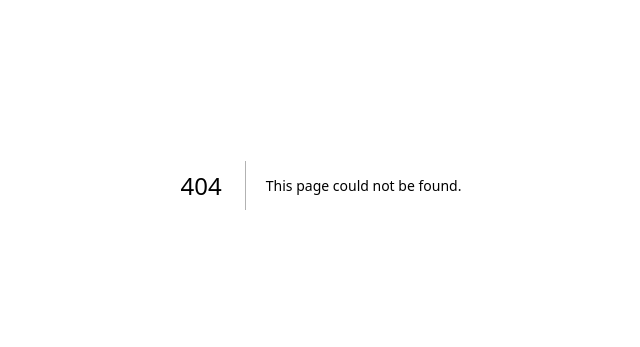
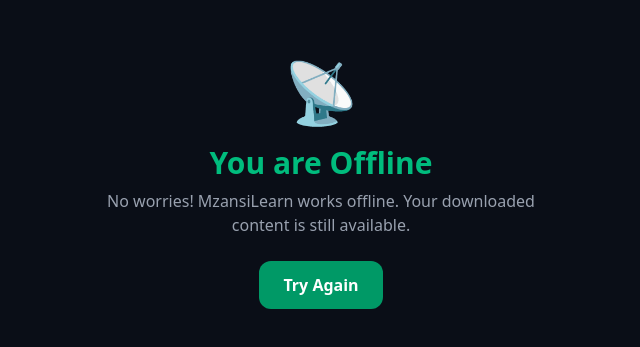
Before and after one commit to cece80/MzansiLearn, a Next.js app: page /offline in a window 1280 px wide. Before the commit this address had no page. Shown: the part 215-562 px from the top of the page, without its empty margins (319-959 px from the left). Built offline with nearby package versions, Linux system fonts and the light colour scheme.

Commit message:
feat: add src/app/offline/page.tsx (closes #1)

```diff
--- /dev/null
+++ b/src/app/offline/page.tsx
@@ -0,0 +1,24 @@
+"use client";
+
+export default function OfflinePage() {
+  return (
+    <main className="flex min-h-screen flex-col items-center justify-center p-6">
+      <div className="text-center max-w-md">
+        <div className="mb-6 text-6xl">&#128225;</div>
+        <h1 className="text-3xl font-bold mb-2 text-emerald-500">
+          You are Offline
+        </h1>
+        <p className="text-gray-400 mb-6">
+          No worries! MzansiLearn works offline. Your downloaded content is
+          still available.
+        </p>
+        <button
+          onClick={() => window.location.reload()}
+          className="px-6 py-3 bg-emerald-600 hover:bg-emerald-700 text-white rounded-xl font-semibold transition-colors"
+        >
+          Try Again
+        </button>
+      </div>
+    </main>
+  );
+}
```
